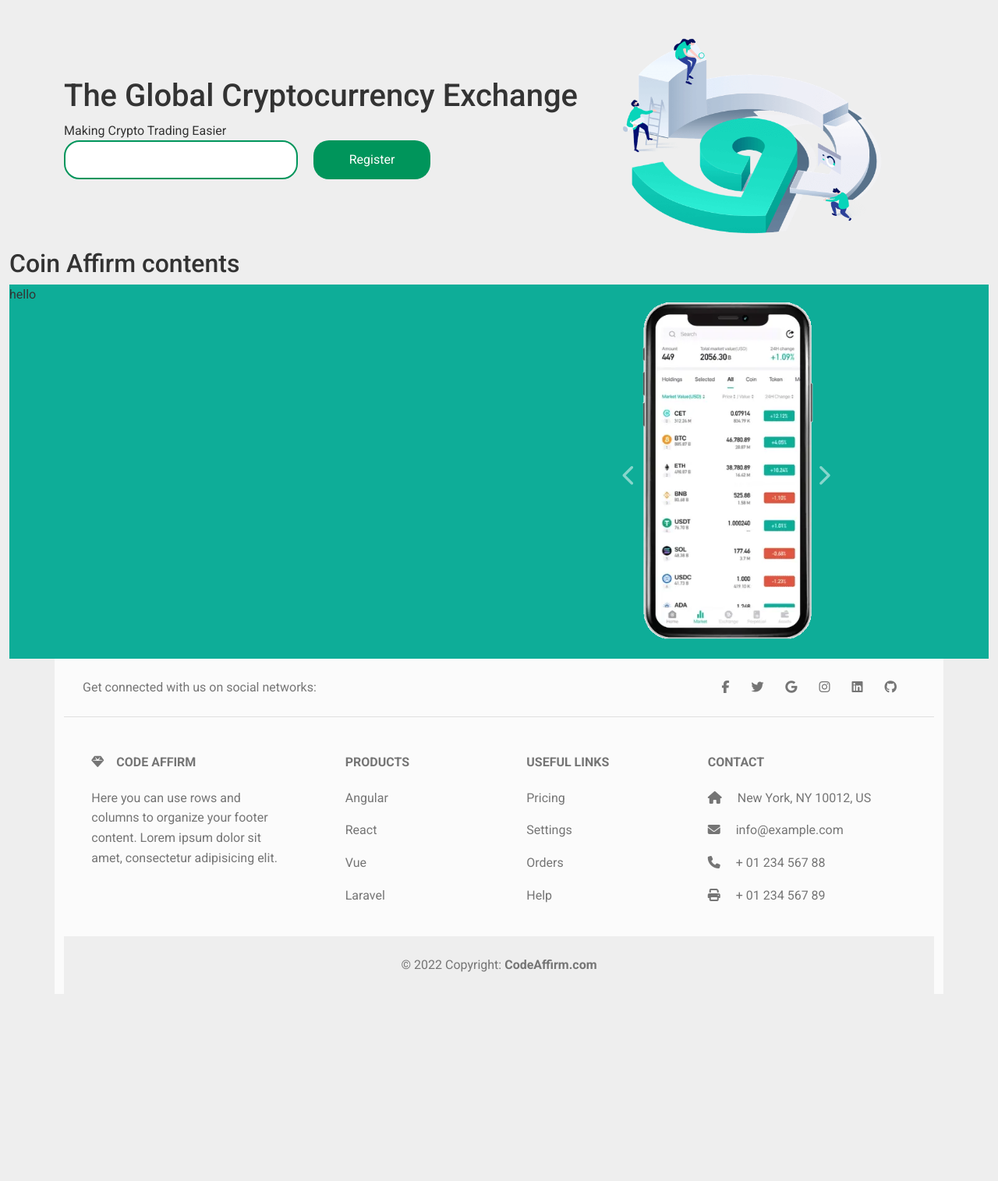
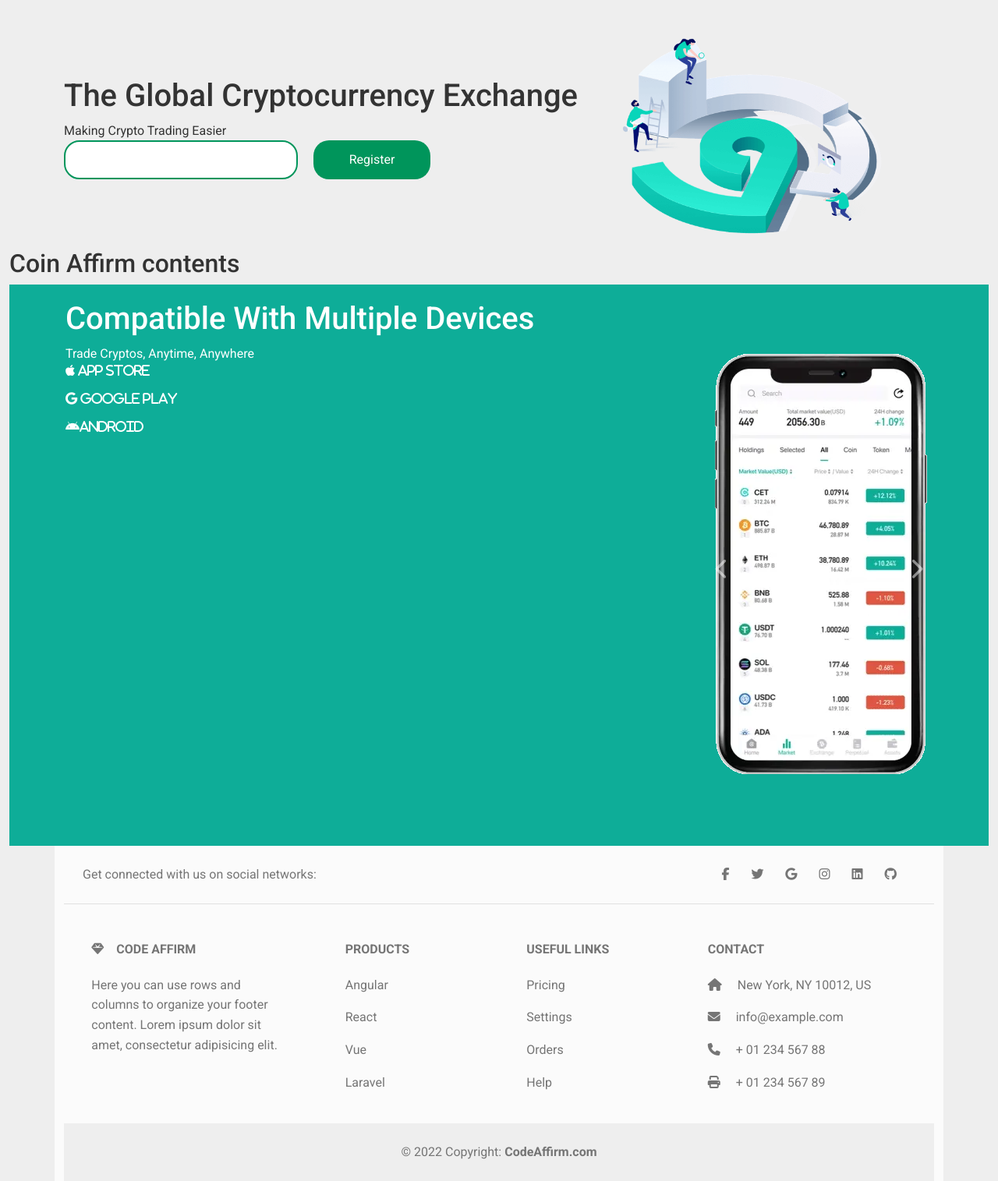
Before and after one commit to moonDev0/coin-affirm, a PHP site: page / in a window 1280 px wide. Shown: the part 76-1591 px from the top of the page at 78% size. Before the commit the page ends 1351 px from the top, so only its background shows below. Run offline with PHP 8.4, Linux system fonts and the light colour scheme; some libraries are stand-ins or nearby versions.

Commit message:
adding app adds

```diff
--- a/css/style.css
+++ b/css/style.css
@@ -197,23 +197,35 @@
 /* app */
 .app{
     width: 100%;
-    height: 60vh;
+    height: 90vh;
     background-color: #0ead98;
     display: flex;
     justify-content: space-between;
 }
 .app-left{
     width: 60vw;
-    height: 10%;
+    height: 90vh;
+    margin: auto;
+}
+.app-left{
+    color: white;
+    padding: 20px;
+}
+.app-footer{
+    display: flex;
+    flex-direction: column;
+    gap: 20px;
 }
 .app-right{
-    width: 40vw !important;
+    width: 30vw !important;
     display: flex;
     align-items: center;
-    height: 60vh;
+    height: 90vh;
     padding: 20px;
 }
-.carousel-item img{
+
+/* .carousel-item img{
     transform: scale(0.8);
-}
+} */
+
 /* app */
--- a/index.html
+++ b/index.html
@@ -125,7 +125,15 @@
         <section class="benefit"></section>
         <section class="app">
             <div class="app-left">
-                hello
+                <div class="title">
+                    <h1>Compatible With Multiple Devices</h1>
+                    <span>Trade Cryptos, Anytime, Anywhere</span>
+                    <div class="app-footer">
+                        <i class="fa fa-apple"> App Store</i>
+                        <i class="fa fa-google"> Google Play</i>
+                        <i class="fa fa-android">Android</i>
+                    </div>
+                </div>
             </div>
             <div class="app-right">
                 <div id="carouselExampleInterval" class="carousel slide" data-mdb-ride="carousel">
```
